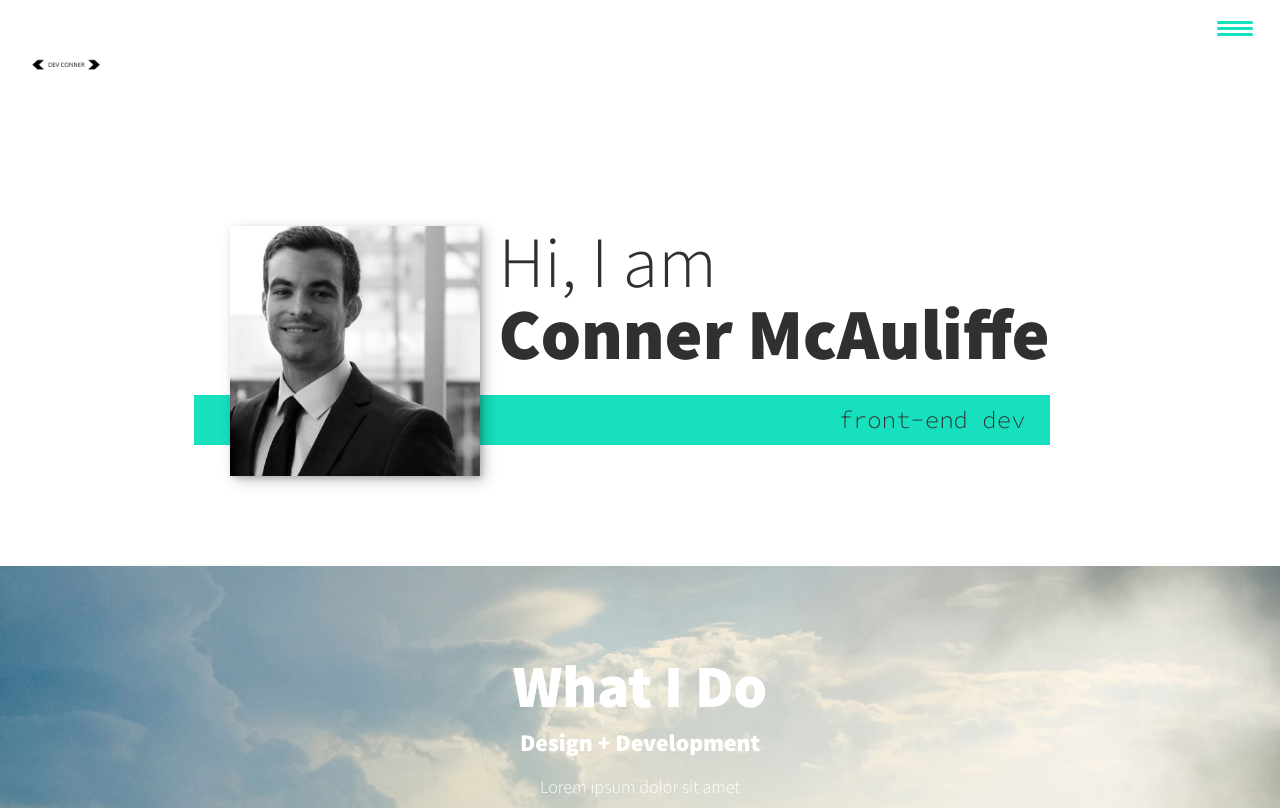
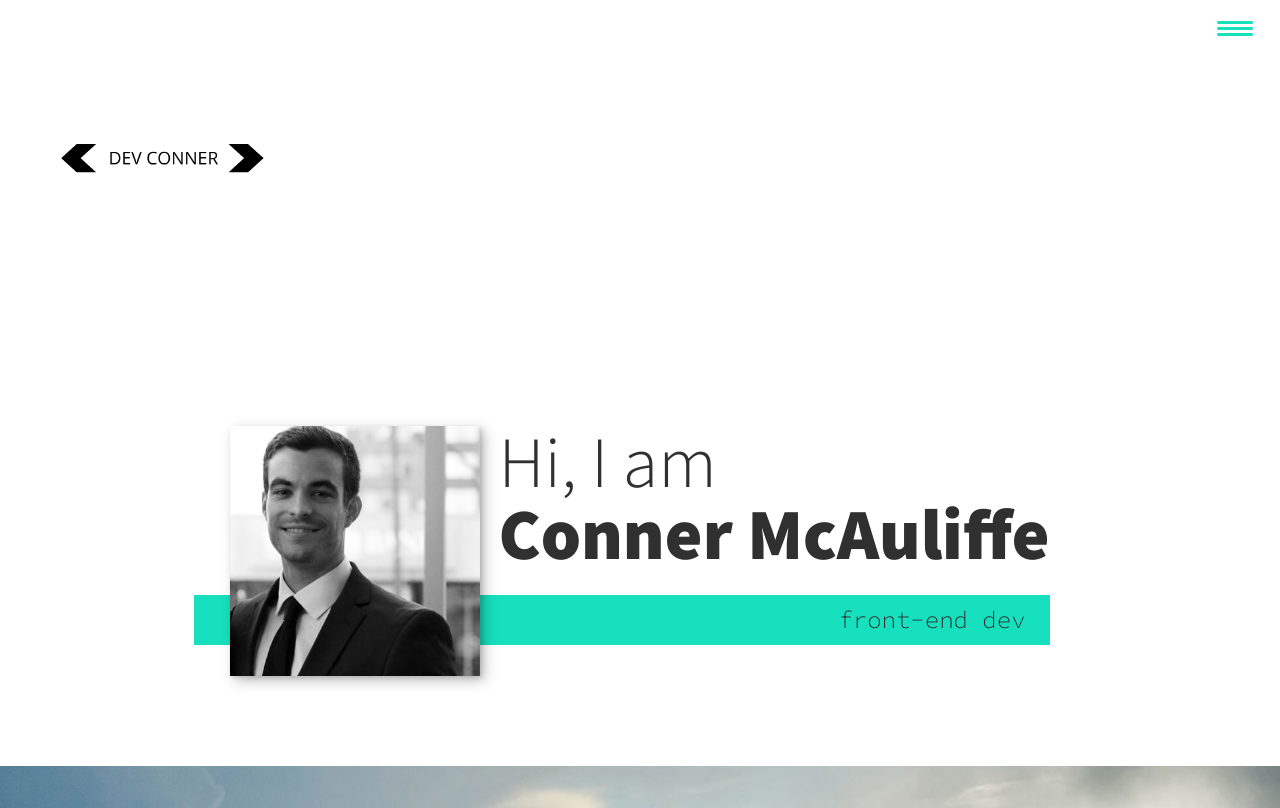
Before and after one commit to Alphairus/Portfolio_Website, a plain HTML site: page index.html in a window 1280 px wide. Shown: the top 808 px of the page. Drawn offline with nearby package versions, Linux system fonts and the light colour scheme.

Commit message:
logo resize

```diff
--- a/css/style.css
+++ b/css/style.css
@@ -147,7 +147,7 @@ header {
 }
 
 .logo {
-  max-width: 100px;
+  max-width: 300px;
 }
 
 .nav {
```
